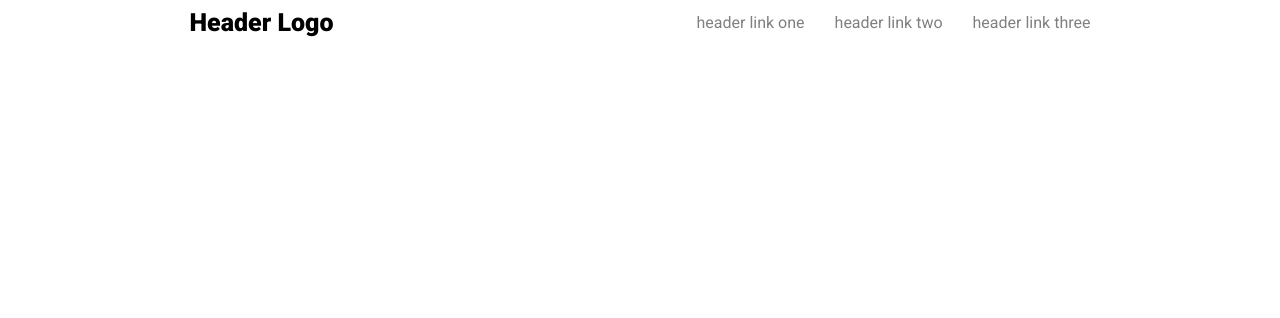
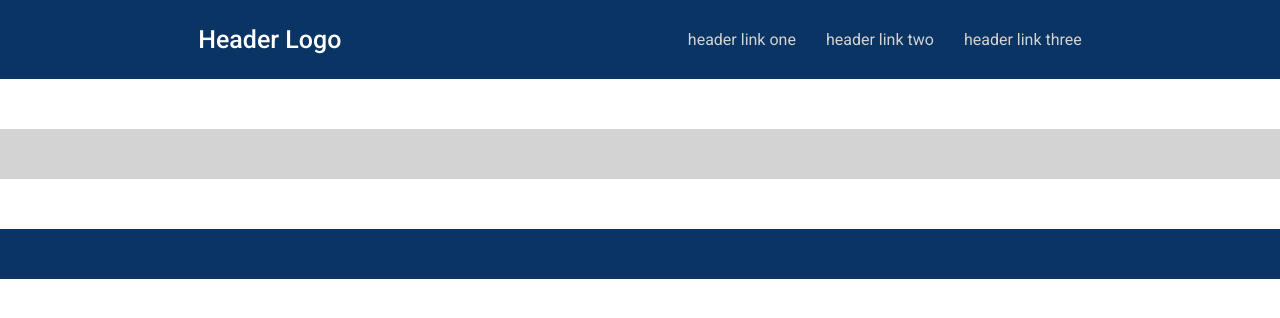
Before and after one commit to TristanTsang/odin-landing-page, a plain HTML site: page index.html in a window 1280 px wide. Drawn offline with Linux system fonts and the light colour scheme.

Commit message:
Create structure
Created website's main structure and sections.
Tweaked header css slightly and added new coloring to improve clarity
and appearance.

```diff
--- a/index.html
+++ b/index.html
@@ -11,7 +11,8 @@
       rel="stylesheet"
     />
   </head>
-  <body>
+  <body style="margin: 0">
+    <div style="background-color: rgb(10, 52, 99); padding: 25px">
       <nav>
         <div class="header-logo">Header Logo</div>
         <div class="link-container">
@@ -20,5 +21,11 @@
           <div class="header-link">header link three</div>
         </div>
       </nav>
+    </div>
+
+    <div style="background-color: white; padding: 25px"></div>
+    <div style="background-color: lightgray; padding: 25px"></div>
+    <div style="background-color: white; padding: 25px"></div>
+    <div style="background-color: rgb(10, 52, 99); padding: 25px"></div>
   </body>
 </html>
--- a/styles.css
+++ b/styles.css
@@ -13,11 +13,13 @@ nav {
 .header-link {
   display: inline;
   font-family: "Roboto";
-  color: gray;
+  color: lightgray;
+  font-size: 16px;
 }
 .header-logo {
   flex: 1 1 1;
+  color: white;
   font-family: "Roboto";
-  font-weight: 750;
+  font-weight: 500;
   font-size: 25px;
 }
```
Lines whose indentation alone changed are shown as unchanged.
